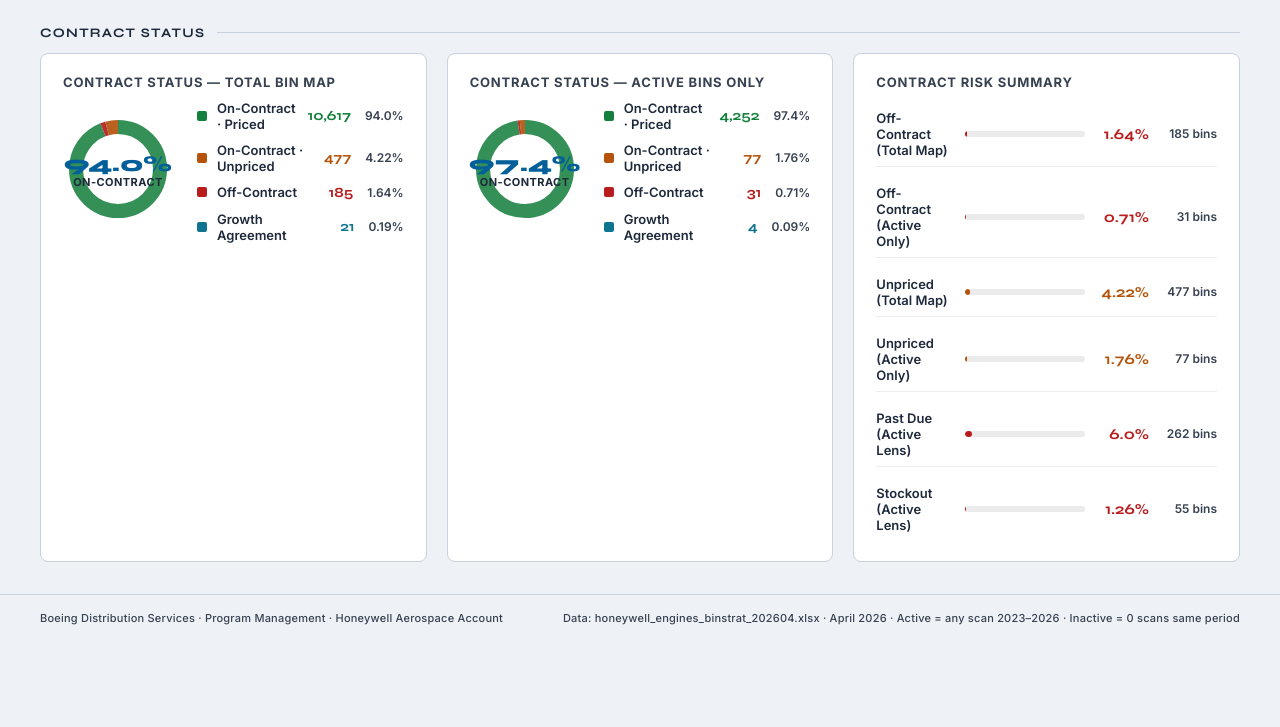
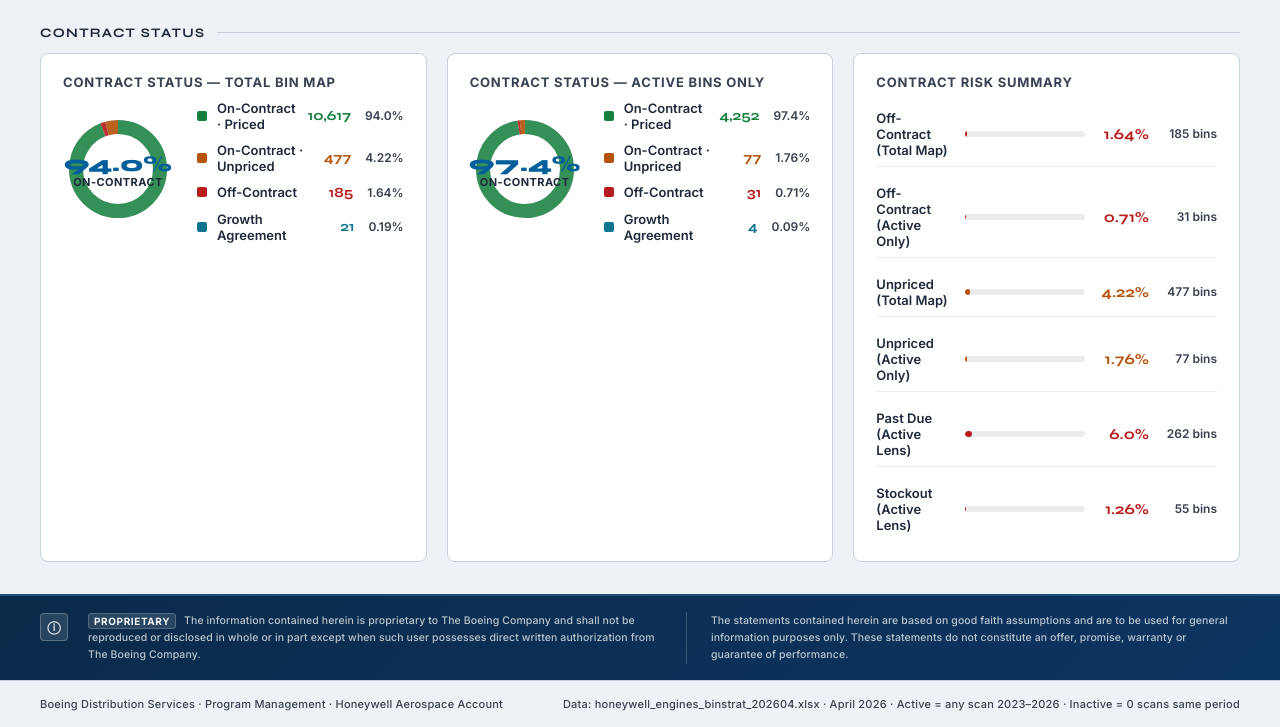
Before and after one commit to racorona3/honeywell_bin_scorecard_engines, a plain HTML site: page index.html in a window 1280 px wide. Shown: the part 962-1689 px from the top of the page. Before the commit the page ends 1603 px from the top, so only its background shows below. Drawn offline with Linux system fonts and the light colour scheme.

Commit message:
Add files via upload
disclosure add/format refresh 20260428

```diff
--- a/index.html
+++ b/index.html
@@ -23,43 +23,16 @@
   }
 
   * { box-sizing: border-box; margin: 0; padding: 0; }
+  body { background: var(--bg); color: var(--text); font-family: 'Inter', sans-serif; font-weight: 600; min-height: 100vh; padding: 0; overflow-x: hidden; }
 
-  body {
-    background: var(--bg);
-    color: var(--text);
-    font-family: 'Inter', sans-serif;
-    font-weight: 600;
-    min-height: 100vh;
-    padding: 0;
-    overflow-x: hidden;
-  }
-
-  .header {
-    background: linear-gradient(135deg, #f0f4f8 0%, #e1eaf5 100%);
-    border-bottom: 1px solid var(--border);
-    padding: 28px 40px 24px;
-    display: flex; justify-content: space-between; align-items: flex-end;
-    position: relative; overflow: hidden;
-  }
-  .header::before {
-    content: ''; position: absolute; top: -60px; right: -60px;
-    width: 260px; height: 260px;
-    background: radial-gradient(circle, rgba(3,105,161,0.07) 0%, transparent 70%);
-    pointer-events: none;
-  }
-  .header-left h1 {
-    font-family: 'Syne', sans-serif; font-size: 22px; font-weight: 800;
-    letter-spacing: 0.04em; color: var(--accent); text-transform: uppercase;
-  }
+  .header { background: linear-gradient(135deg, #f0f4f8 0%, #e1eaf5 100%); border-bottom: 1px solid var(--border); padding: 28px 40px 24px; display: flex; justify-content: space-between; align-items: flex-end; position: relative; overflow: hidden; }
+  .header::before { content: ''; position: absolute; top: -60px; right: -60px; width: 260px; height: 260px; background: radial-gradient(circle, rgba(3,105,161,0.07) 0%, transparent 70%); pointer-events: none; }
+  .header-left h1 { font-family: 'Syne', sans-serif; font-size: 22px; font-weight: 800; letter-spacing: 0.04em; color: var(--accent); text-transform: uppercase; }
   .header-left p { font-size: 13px; font-weight: 500; color: var(--muted); letter-spacing: 0.03em; margin-top: 4px; }
   .header-right { text-align: right; font-size: 12px; font-weight: 500; color: var(--muted); letter-spacing: 0.02em; line-height: 1.7; }
   .header-right .site-tag { font-family: 'Syne', sans-serif; font-weight: 700; font-size: 13px; color: var(--accent); letter-spacing: 0.06em; }
 
-  .def-banner {
-    background: rgba(2,95,153,0.05); border-bottom: 1px solid var(--border);
-    padding: 11px 40px; display: flex; gap: 32px;
-    font-size: 12px; font-weight: 500; color: var(--muted); letter-spacing: 0.01em;
-  }
+  .def-banner { background: rgba(2,95,153,0.05); border-bottom: 1px solid var(--border); padding: 11px 40px; display: flex; gap: 32px; font-size: 12px; font-weight: 500; color: var(--muted); letter-spacing: 0.01em; }
   .def-banner span { color: var(--subtext); }
   .def-pill { display: inline-block; padding: 2px 9px; border-radius: 3px; font-size: 12px; font-weight: 700; margin-right: 6px; }
   .pill-active  { background: rgba(22,163,74,0.10);  color: var(--green); border: 1px solid rgba(22,163,74,0.3); }
@@ -71,10 +44,7 @@
   .row-3 { grid-template-columns: repeat(3, 1fr); }
   .row-2 { grid-template-columns: repeat(2, 1fr); }
 
-  .card {
-    background: var(--surface); border: 1px solid var(--border); border-radius: 8px;
-    padding: 20px 22px; position: relative; overflow: hidden; transition: border-color 0.2s;
-  }
+  .card { background: var(--surface); border: 1px solid var(--border); border-radius: 8px; padding: 20px 22px; position: relative; overflow: hidden; transition: border-color 0.2s; }
   .card:hover { border-color: #b0bfd4; }
   .card-accent-top { position: absolute; top: 0; left: 0; right: 0; height: 2px; }
   .card-label { font-size: 13px; font-weight: 700; letter-spacing: 0.06em; text-transform: uppercase; color: var(--muted); margin-bottom: 10px; }
@@ -144,11 +114,58 @@
   .bg-yellow { background: var(--yellow); } .bg-accent { background: var(--accent);  }
   .bg-muted  { background: var(--muted);  } .bg-teal   { background: var(--teal);   }
 
-  .footer {
-    padding: 16px 40px; border-top: 1px solid var(--border);
-    display: flex; justify-content: space-between;
-    font-size: 11px; font-weight: 500; color: var(--muted); letter-spacing: 0.02em;
+
+  .disclosure {
+    background: linear-gradient(135deg, #0a2a4a 0%, #0d3561 100%);
+    border-top: 2px solid #1a5080;
+    padding: 16px 40px;
+    display: flex;
+    gap: 20px;
+    align-items: flex-start;
   }
+  .disc-icon {
+    flex-shrink: 0;
+    width: 28px;
+    height: 28px;
+    background: rgba(255,255,255,0.12);
+    border: 1px solid rgba(255,255,255,0.25);
+    border-radius: 4px;
+    display: flex;
+    align-items: center;
+    justify-content: center;
+    font-size: 13px;
+    color: rgba(255,255,255,0.85);
+    margin-top: 1px;
+  }
+  .disc-text {
+    font-size: 10.5px;
+    font-weight: 500;
+    color: rgba(255,255,255,0.72);
+    line-height: 1.65;
+    letter-spacing: 0.01em;
+  }
+  .disc-prop {
+    font-weight: 700;
+    color: rgba(255,255,255,0.95);
+    text-transform: uppercase;
+    letter-spacing: 0.06em;
+    font-size: 10px;
+    background: rgba(255,255,255,0.12);
+    border: 1px solid rgba(255,255,255,0.2);
+    border-radius: 3px;
+    padding: 1px 5px;
+    margin-right: 5px;
+    vertical-align: middle;
+  }
+  .disc-divider {
+    width: 1px;
+    background: rgba(255,255,255,0.18);
+    align-self: stretch;
+    flex-shrink: 0;
+    margin: 0 4px;
+  }
+
+  .footer { padding: 16px 40px; border-top: 1px solid var(--border); display: flex; justify-content: space-between; font-size: 11px; font-weight: 500; color: var(--muted); letter-spacing: 0.02em; }
 
   @media (max-width: 900px) {
     .row-4 { grid-template-columns: repeat(2, 1fr); }
@@ -181,7 +198,6 @@
 
 <div class="dashboard">
 
-  <!-- ROW 1: Site Overview -->
   <div>
     <div class="section-header"><span class="section-title">Site Overview</span><div class="section-line"></div></div>
     <div style="margin-top:12px;" class="row row-4">
@@ -212,7 +228,6 @@
     </div>
   </div>
 
-  <!-- ROW 2: Fill Rate & Stockout -->
   <div>
     <div class="section-header"><span class="section-title">Fill Rate &amp; Stockout — Two Lenses</span><div class="section-line"></div></div>
     <div style="margin-top:12px;" class="row row-2">
@@ -253,7 +268,6 @@
     </div>
   </div>
 
-  <!-- ROW 3: Past Due Risk + Bin Activity -->
   <div>
     <div class="section-header"><span class="section-title">Past Due Risk Exposure</span><div class="section-line"></div></div>
     <div style="margin-top:12px;" class="row row-2">
@@ -307,30 +321,20 @@
     </div>
   </div>
 
-  <!-- ROW 4: Contract Status -->
   <div>
     <div class="section-header"><span class="section-title">Contract Status</span><div class="section-line"></div></div>
     <div style="margin-top:12px;" class="row row-3">
 
-      <!-- Total Map donut -->
       <div class="card">
         <div class="card-label">Contract Status — Total Bin Map</div>
         <div class="contract-layout" style="margin-top:10px;">
           <div class="donut-wrap">
             <svg width="110" height="110" viewBox="0 0 110 110">
               <circle cx="55" cy="55" r="42" fill="none" stroke="rgba(0,0,0,0.07)" stroke-width="14"/>
-              <circle cx="55" cy="55" r="42" fill="none" stroke="#15803d" stroke-width="14"
-                stroke-dasharray="248.1 15.8" stroke-dashoffset="0"
-                transform="rotate(-90 55 55)" opacity="0.85"/>
-              <circle cx="55" cy="55" r="42" fill="none" stroke="#b91c1c" stroke-width="14"
-                stroke-dasharray="4.3 259.6" stroke-dashoffset="-248.1"
-                transform="rotate(-90 55 55)" opacity="0.9"/>
-              <circle cx="55" cy="55" r="42" fill="none" stroke="#b45309" stroke-width="14"
-                stroke-dasharray="11.1 252.8" stroke-dashoffset="-252.4"
-                transform="rotate(-90 55 55)" opacity="0.9"/>
-              <circle cx="55" cy="55" r="42" fill="none" stroke="#0e7490" stroke-width="14"
-                stroke-dasharray="0.5 263.4" stroke-dashoffset="-263.5"
-                transform="rotate(-90 55 55)" opacity="0.9"/>
+              <circle cx="55" cy="55" r="42" fill="none" stroke="#15803d" stroke-width="14" stroke-dasharray="248.1 15.8" stroke-dashoffset="0" transform="rotate(-90 55 55)" opacity="0.85"/>
+              <circle cx="55" cy="55" r="42" fill="none" stroke="#b91c1c" stroke-width="14" stroke-dasharray="4.3 259.6" stroke-dashoffset="-248.1" transform="rotate(-90 55 55)" opacity="0.9"/>
+              <circle cx="55" cy="55" r="42" fill="none" stroke="#b45309" stroke-width="14" stroke-dasharray="11.1 252.8" stroke-dashoffset="-252.4" transform="rotate(-90 55 55)" opacity="0.9"/>
+              <circle cx="55" cy="55" r="42" fill="none" stroke="#0e7490" stroke-width="14" stroke-dasharray="0.5 263.4" stroke-dashoffset="-263.5" transform="rotate(-90 55 55)" opacity="0.9"/>
             </svg>
             <div class="donut-center">
               <div class="donut-center-val">94.0%</div>
@@ -346,25 +350,16 @@
         </div>
       </div>
 
-      <!-- Active Only donut -->
       <div class="card">
         <div class="card-label">Contract Status — Active Bins Only</div>
         <div class="contract-layout" style="margin-top:10px;">
           <div class="donut-wrap">
             <svg width="110" height="110" viewBox="0 0 110 110">
               <circle cx="55" cy="55" r="42" fill="none" stroke="rgba(0,0,0,0.07)" stroke-width="14"/>
-              <circle cx="55" cy="55" r="42" fill="none" stroke="#15803d" stroke-width="14"
-                stroke-dasharray="257.0 6.9" stroke-dashoffset="0"
-                transform="rotate(-90 55 55)" opacity="0.85"/>
-              <circle cx="55" cy="55" r="42" fill="none" stroke="#b91c1c" stroke-width="14"
-                stroke-dasharray="1.9 262.0" stroke-dashoffset="-257.0"
-                transform="rotate(-90 55 55)" opacity="0.9"/>
-              <circle cx="55" cy="55" r="42" fill="none" stroke="#b45309" stroke-width="14"
-                stroke-dasharray="4.6 259.3" stroke-dashoffset="-258.9"
-                transform="rotate(-90 55 55)" opacity="0.9"/>
-              <circle cx="55" cy="55" r="42" fill="none" stroke="#0e7490" stroke-width="14"
-                stroke-dasharray="0.2 263.7" stroke-dashoffset="-263.6"
-                transform="rotate(-90 55 55)" opacity="0.9"/>
+              <circle cx="55" cy="55" r="42" fill="none" stroke="#15803d" stroke-width="14" stroke-dasharray="257.0 6.9" stroke-dashoffset="0" transform="rotate(-90 55 55)" opacity="0.85"/>
+              <circle cx="55" cy="55" r="42" fill="none" stroke="#b91c1c" stroke-width="14" stroke-dasharray="1.9 262.0" stroke-dashoffset="-257.0" transform="rotate(-90 55 55)" opacity="0.9"/>
+              <circle cx="55" cy="55" r="42" fill="none" stroke="#b45309" stroke-width="14" stroke-dasharray="4.6 259.3" stroke-dashoffset="-258.9" transform="rotate(-90 55 55)" opacity="0.9"/>
+              <circle cx="55" cy="55" r="42" fill="none" stroke="#0e7490" stroke-width="14" stroke-dasharray="0.2 263.7" stroke-dashoffset="-263.6" transform="rotate(-90 55 55)" opacity="0.9"/>
             </svg>
             <div class="donut-center">
               <div class="donut-center-val">97.4%</div>
@@ -380,7 +375,6 @@
         </div>
       </div>
 
-      <!-- Contract Risk Summary -->
       <div class="card">
         <div class="card-label">Contract Risk Summary</div>
         <div style="margin-top:12px; display:flex; flex-direction:column; gap:10px;">
@@ -396,6 +390,19 @@
     </div>
   </div>
 
+</div>
+
+
+<div class="disclosure">
+  <div class="disc-icon">&#9432;</div>
+  <div class="disc-text">
+    <span class="disc-prop">Proprietary</span>
+    The information contained herein is proprietary to The Boeing Company and shall not be reproduced or disclosed in whole or in part except when such user possesses direct written authorization from The Boeing Company.
+  </div>
+  <div class="disc-divider"></div>
+  <div class="disc-text">
+    The statements contained herein are based on good faith assumptions and are to be used for general information purposes only. These statements do not constitute an offer, promise, warranty or guarantee of performance.
+  </div>
 </div>
 
 <div class="footer">
```
